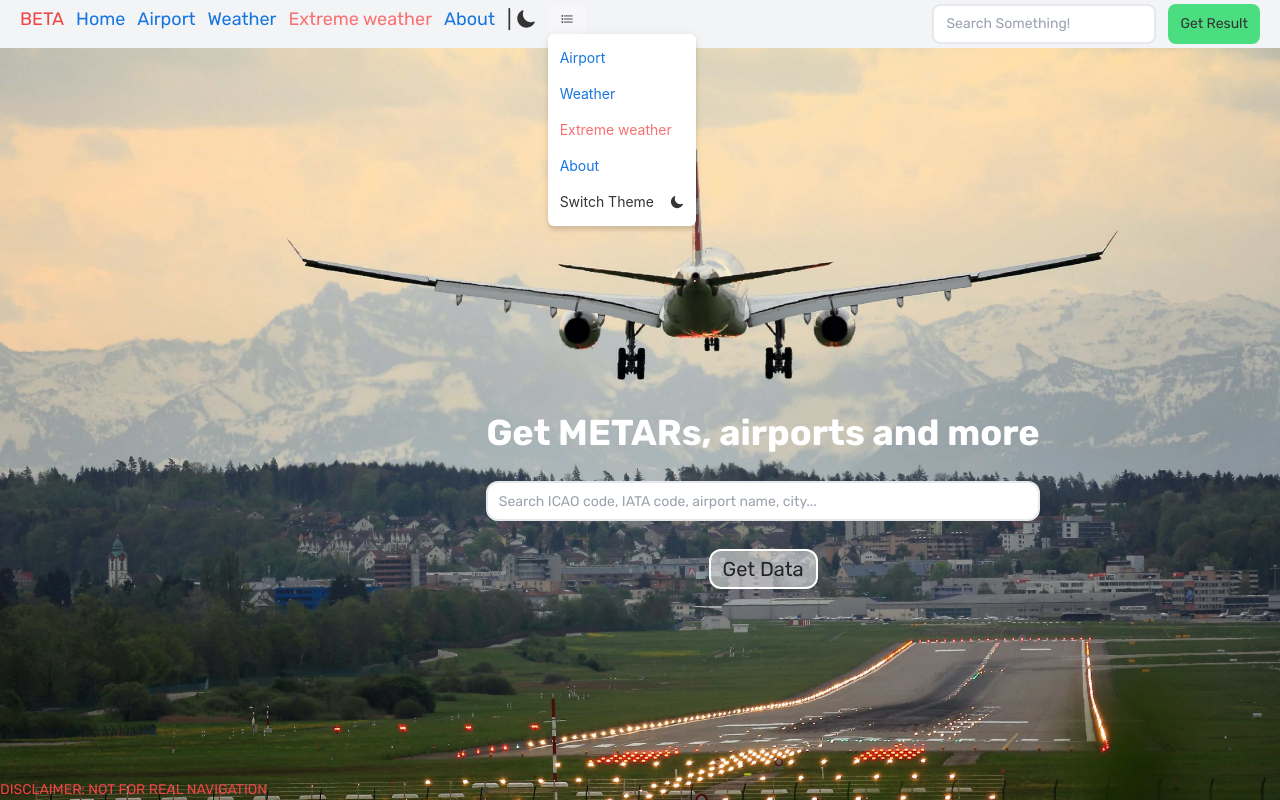
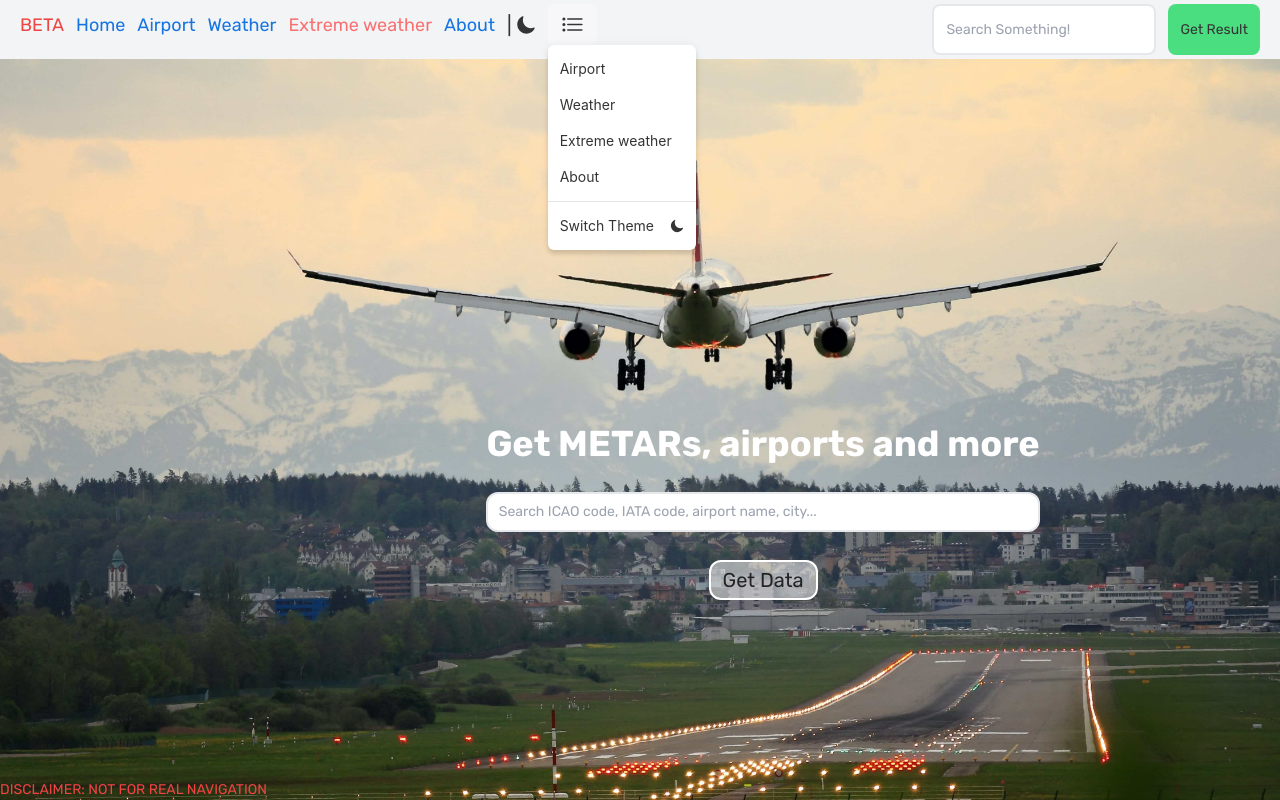
Before and after one commit to mason23zh/Flight_App_Full, a React (Create React App) app: page / in a window 1280 px wide. Both pictures are taken after a click on the button 566 px from the left and 19 px from the top of the page. Shown: the top 800 px of the page. Built offline with nearby package versions, Linux system fonts and the light colour scheme.

Commit message:
fix the forward ref issue in the NavbarDropDown

```diff
--- a/src/component/NavbarDropDown.jsx
+++ b/src/component/NavbarDropDown.jsx
@@ -1,29 +1,33 @@
-import React from "react";
+import React, { useState } from "react";
 import Dropdown from "rsuite/Dropdown";
 import { Link } from "react-router-dom";
 import { IoListOutline, IoMoon, IoSunnyOutline } from "react-icons/io5";
+import { Nav } from "rsuite";
 import { useTheme, useThemeUpdate } from "../hooks/ThemeContext";
 
 function NavbarDropDown() {
     const toggleTheme = useThemeUpdate();
     const darkMode = useTheme();
+
+    const NavLink = React.forwardRef(({ href, children, ...rest }, ref) => (
+        <Link ref={ref} to={href} {...rest}>
+            {children}
+        </Link>
+    ));
+
     return (
         <div>
-            <Dropdown title={<IoListOutline />} noCaret>
-                <Dropdown.Item>
-                    <Link style={{ textDecoration: "none" }} to="/airport">Airport</Link>
+            <Dropdown
+                title={<IoListOutline size={25} />}
+                noCaret
+            >
+                <Dropdown.Item as={NavLink} href="/airport">Airport</Dropdown.Item>
+                <Dropdown.Item as={NavLink} href="/weather">Weather</Dropdown.Item>
+                <Dropdown.Item as={NavLink} href="/extreme-weather" className="text-red-400">Extreme
+                    weather
                 </Dropdown.Item>
-                <Dropdown.Item>
-                    <Link style={{ textDecoration: "none" }} to="/weather">Weather</Link>
-                </Dropdown.Item>
-                <Dropdown.Item>
-                    <Link style={{ textDecoration: "none" }} to="/extreme-weather" className="text-red-400">
-                        Extreme weather
-                    </Link>
-                </Dropdown.Item>
-                <Dropdown.Item>
-                    <Link style={{ textDecoration: "none" }} to="/about">About</Link>
-                </Dropdown.Item>
+                <Dropdown.Item as={NavLink} href="/about">About</Dropdown.Item>
+                <Dropdown.Item divider />
                 <Dropdown.Item>
                     <div
                         className="flex flex-row justify-center items-center gap-4"
```
